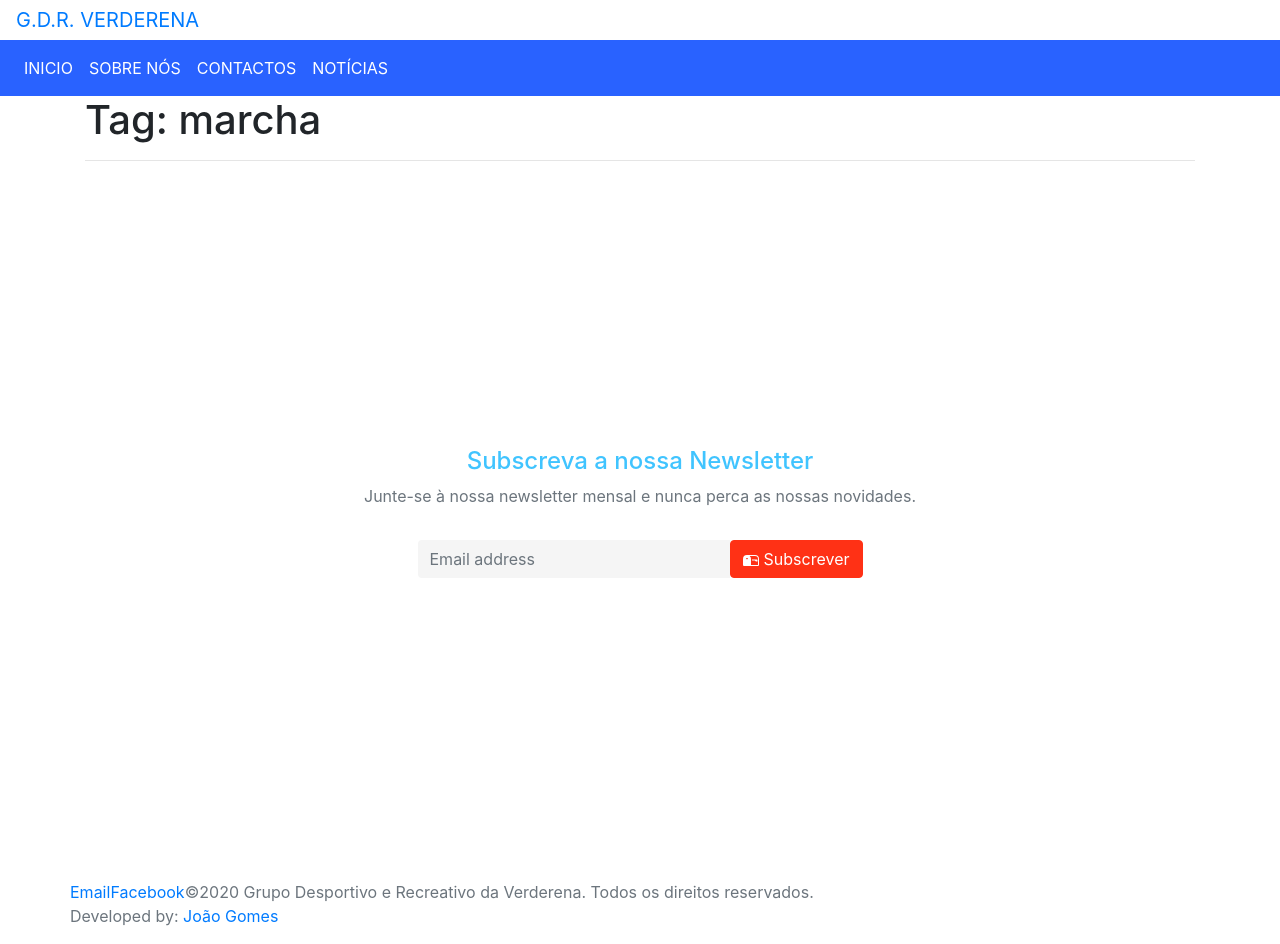
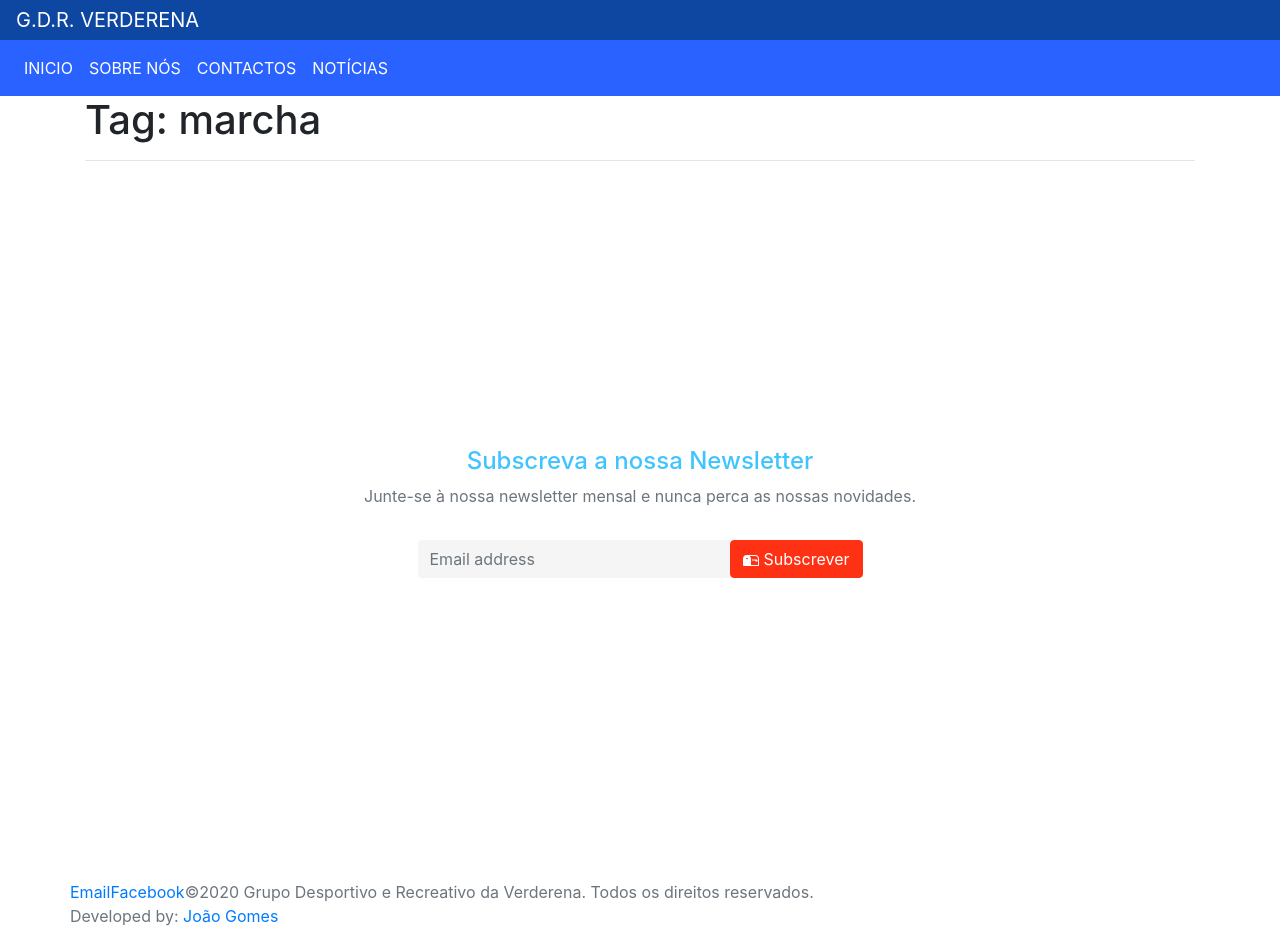
Before and after one commit to GDR-Verderena/gdr-verderena.github.io, a Jekyll site: the page built from tag/marcha.md, in a window 1280 px wide. Built offline with Jekyll 4.4.1, drawn with Linux system fonts in a browser that asks for light colours.

Commit message:
Update navbar.html

```diff
--- a/_includes/navbar.html
+++ b/_includes/navbar.html
@@ -1,6 +1,8 @@
-  <a class="navbar-brand ml-3 verderena" href="/">
-    <span class="">G.D.R. VERDERENA </span>
+<div class="navbar-brand-1">
+<a class="navbar-brand ml-3 verderena" href="/">
+    <span class="text-white"> G.D.R. VERDERENA </span>
   </a>
+  </div>
 
 
 <nav class="navbar navbar-expand-lg   navbar-custom   navbar-dark">
```
